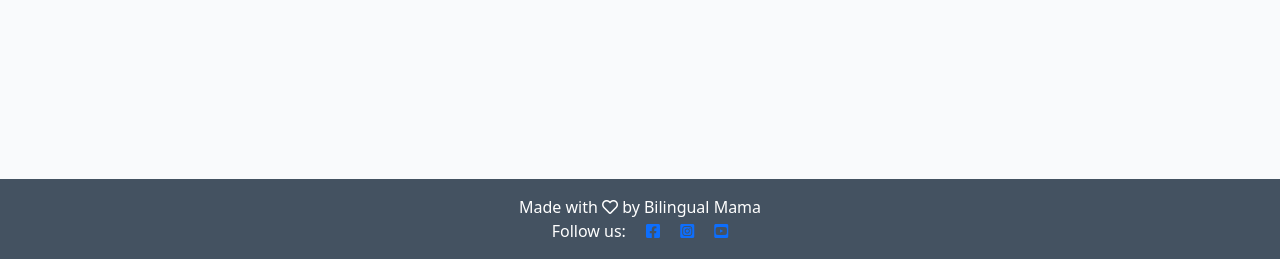
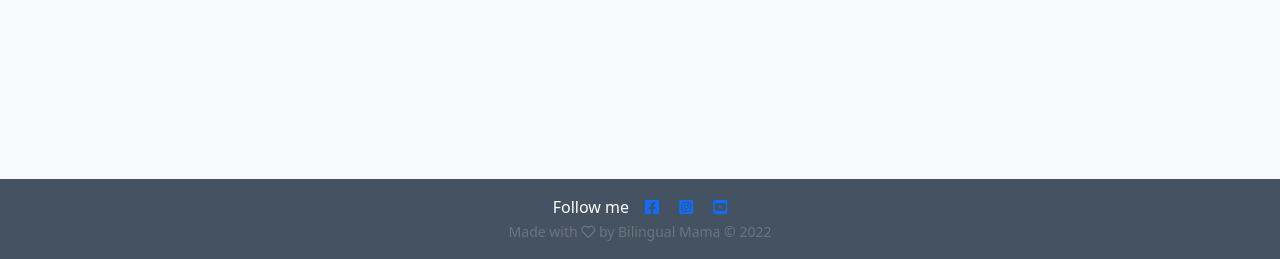
Before and after one commit to psnaz/bilingual-mama, a Django app: page /accounts/signup/ in a window 1280 px wide. Shown: the part 541-800 px from the top of the page. Run offline with Django 3.2, Linux system fonts and the light colour scheme.

Commit message:
Amend social links and copyright

```diff
--- a/templates/base.html
+++ b/templates/base.html
@@ -81,10 +81,12 @@
 
     <!-- Footer -->
     <footer class="footer mt-auto py-3 dark-bg">
-        <p class="m-0 text-center text-white">Made with <i class="far fa-heart"></i> by Bilingual Mama</p>
-        <p class="m-0 text-center text-white">Follow us: <a href="https://www.facebook.com/"><i class="fab fa-facebook-square ms-3"></i></a>
+        <!--Social Media Links-->
+        <p class="m-0 text-center text-white">Follow me<a href="https://www.facebook.com/"><i class="fab fa-facebook-square ms-3"></i></a>
             <a href="https://www.instagram.com/"><i class="fab fa-instagram-square ms-3"></i></a>
-            <a href="https://youtube.com/"><i class="fab fa-youtube-square ms-3"></i></a></p>
+            <a href="https://youtube.com/"><i class="fab fa-youtube-square ms-3"></i></a>
+        </p>
+        <p class="m-0 text-center text-white"><small class="text-muted">Made with <i class="far fa-heart"></i> by Bilingual Mama <span>&copy; 2022</span></small></p>
     </footer>
     <script>
         setTimeout(function() {
```
